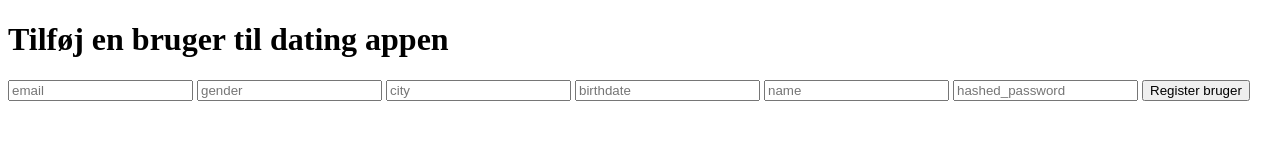
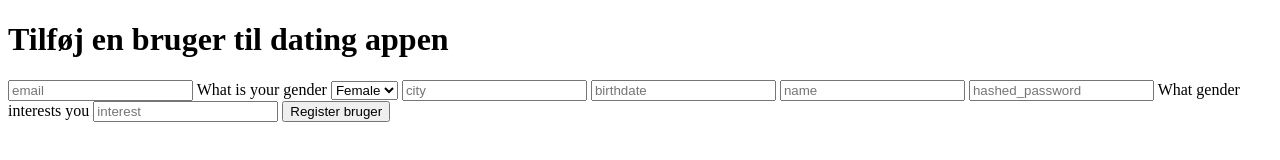
Before and after one commit to Silleelise/Tinder3.0, a website: page views/register.html in a window 1280 px wide. Drawn offline with Linux system fonts and the light colour scheme.

Commit message:
Update register.html

```diff
--- a/views/register.html
+++ b/views/register.html
@@ -2,18 +2,35 @@
 <html lang="en">
 <head>
     <meta charset="UTF-8">
-    <title>Register burger</title>
+    <title>Register bruger</title>
 </head>
 <body>
     <div>
         <h1>Tilføj en bruger til dating appen</h1>
+
+        <!-- Register Form -->
         <form id="form" method="post">
             <input type="email" id="email" placeholder="email"/>
-            <input type="text" id="gender" placeholder="gender"/>
+
+            <label>What is your gender</label>
+
+            <select name="gender" id="gender" required>
+                <option value="" disabled>----</option>
+                <option value="female">Female</option>
+                <option value="male">Male</option>
+            </select>
+
             <input type="text" id="city" placeholder="city"/>
             <input type="text" id="birthdate" placeholder="birthdate"/>
             <input type="text" id="name" placeholder="name"/>
             <input type="text" id="hashed_password" placeholder="hashed_password"/>
+
+
+            <label>What gender interests you</label>
+
+            <input type="text" id="interest" placeholder="interest"/>
+
+
             <button type="submit" name="Submit">Register bruger</button>
         </form>
     </div>
```
